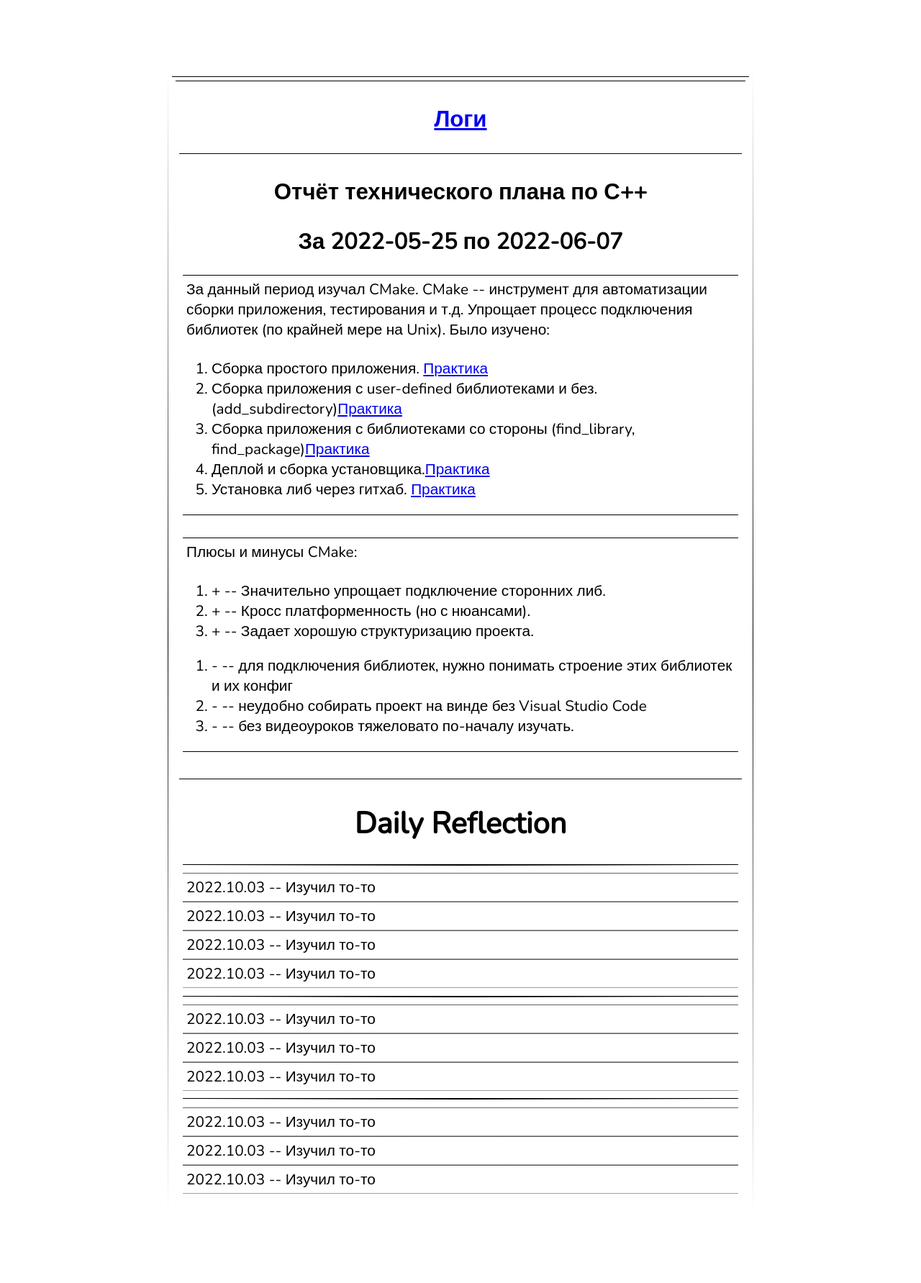
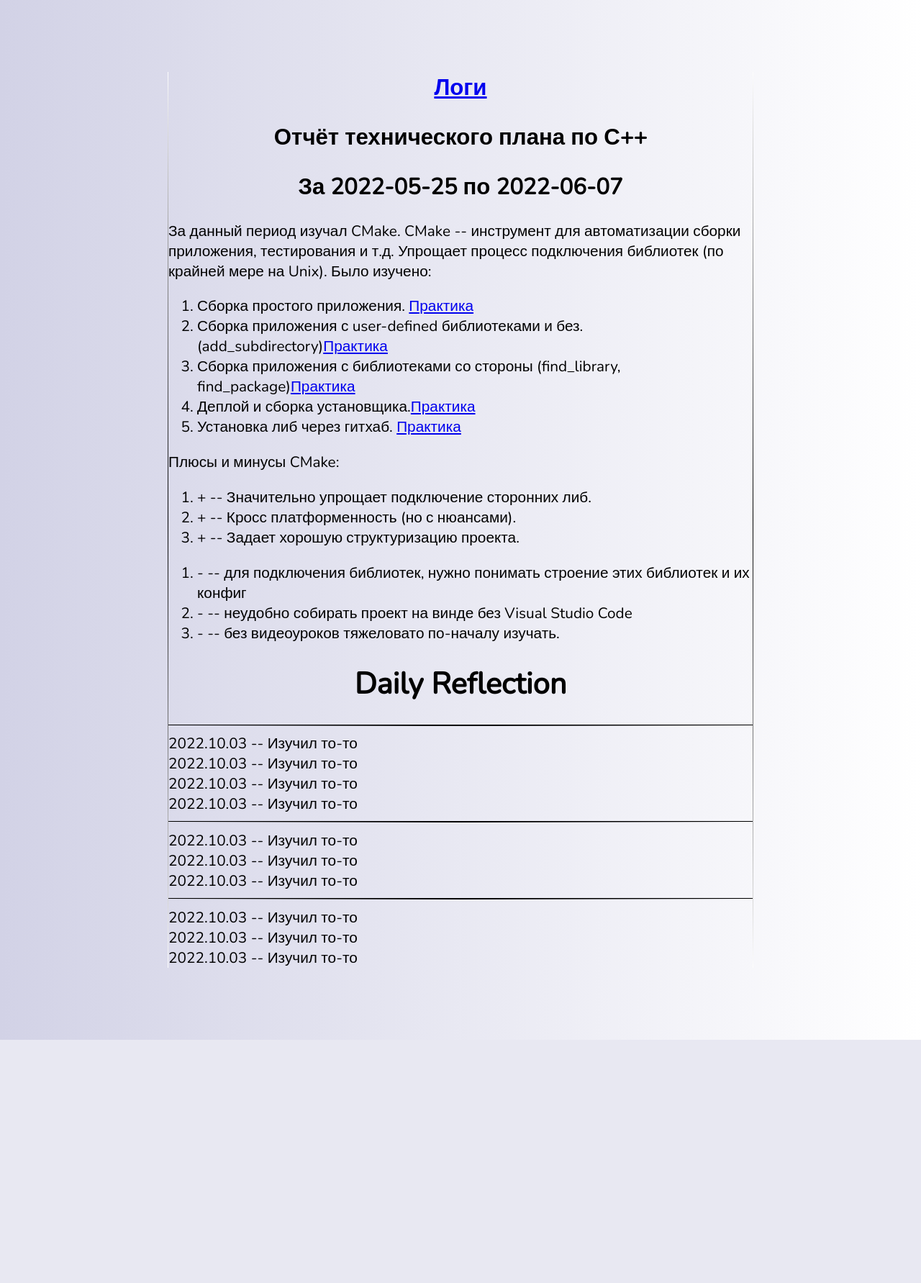
Before and after one commit to AlexandrPirogov/AlexandrPirogov.github.io, a PHP site: page /test.html in a window 1280 px wide. Shown: the whole page at 72% size. After the commit the page ends 1445 px from the top, so only its background shows below. Run offline with PHP 8.4, Linux system fonts and the light colour scheme.

Commit message:
added new style

```diff
--- a/css/newstyle.css
+++ b/css/newstyle.css
@@ -6,9 +6,12 @@ hr {
     background: -webkit-gradient(linear, 0 0, 100% 0, from(transparent), to(transparent), color-stop(50%, black))
 }
 
+div
+{
+    font-family: Nunito, sans-serif;
+}
 
 .mainText {
-    font-family: Nunito, sans-serif;
     padding: 90px, 90px, 90px, 90px;
     margin-left: 225px;
     margin-right: 225px;
@@ -27,21 +30,6 @@ h2,
 h3,
 h4 {
     text-align: center;
-}
-
-div {
-    padding: 5px;
-    border-top: 1px solid black;
-    border-bottom: 1px solid black;
-    border-image: linear-gradient(#000000, #ffffff) 30;
-    min-width: 400px;
-}
-
-p {
-    display: block;
-    padding: 5px;
-    border-top: 1px solid black;
-    min-width: 400px;
 }
 
 .example {
@@ -199,71 +187,76 @@ p {
 
 .resumeHeader
 {
-    background-color: green;
-}
-
-.blogIntro
-{
-    background-color: lightblue;
+    text-align: center;
+    padding-top: 25px;
+    font-size: 45px;
 }
 
 
-
-.PetProjects
+body
 {
-    background-color: azure ;
-}
-
-
-
-.blogIntro
-{
-    position: relative;
-}
-
-.myPhoto
-{
-    width:200px;
-    height: 200px;
-    margin: 0 auto;
-}
+    background: rgb(2,0,36);
+    background: linear-gradient(90deg, rgba(2,0,36,1) 0%, rgba(210,210,230,1) 0%, rgba(255,255,255,1) 100%);}
 
 .photo
 {
-
-  display: block;
-  margin-left: auto;
-  margin-right: auto;
-  width: 50%;
+    width: 400px;
+    display: block;
+    margin-left: auto;
+    margin-right: auto;
+    border: solid 2px black;
+}
+h2
+{
+    text-align: center;
 }
 
-.contacts
+.contactMe, .howLearning
 {
-    background-color: yellow;
-    float: right;
+    display: flex;
+    gap: 2rem;
+    justify-content: center;
 }
 
-.mySkills
+.contactMeIcon
 {
-    position: relative;
-    display: flex;
-    justify-content: center;
-    align-items: center;
-    background-color: lightcoral;
+    width: 50px;
+}
+
+#logoGmail
+{
+    background-image: url(/images/resume/gmailIcon.png);
+}
+
+#logoTg
+{
+    background-image: url(/images/resume/telegramIcon.png);
+}
+
+#logoHH
+{
+    background-image: url(/images/resume/hhIcon.png);
 }
 
 .skills
 {
-    position: relative;
     display: flex;
     justify-content: center;
-    align-items: center;
-    background-color: yellow;
+    gap: 2rem;
 }
 
 .skill
 {
-    display: inline;
-    margin: 0 auto;
-    background-color: aqua;
+
+    margin-top: 25px;
 }
+
+.ref-to-skill
+{
+    border-radius: 25px;
+    background: #b8dbe4;
+    padding: 20px;
+    color: rgb(74, 31, 80);
+    font-size: 17px;
+    text-decoration: none;
+}
```
